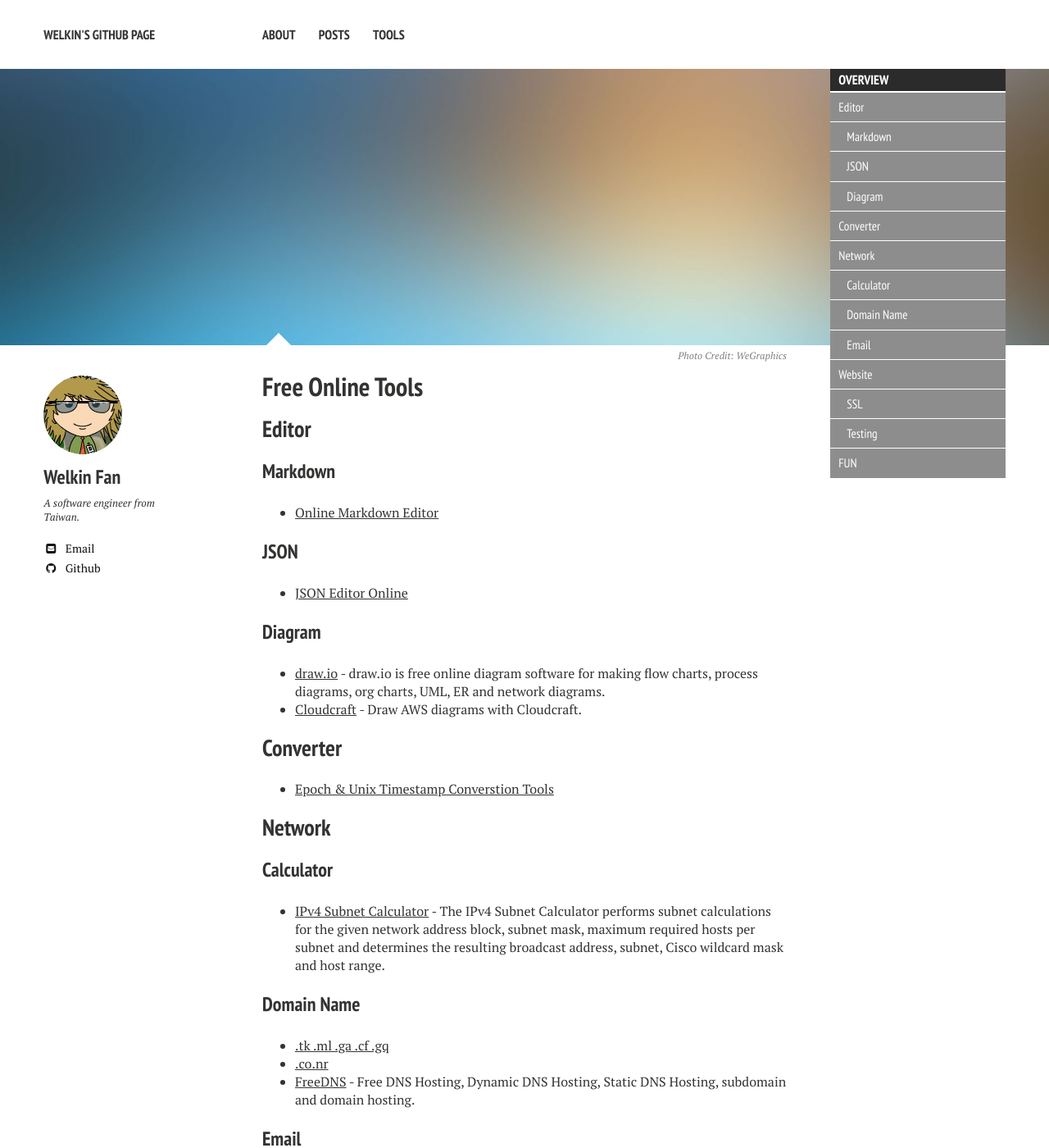
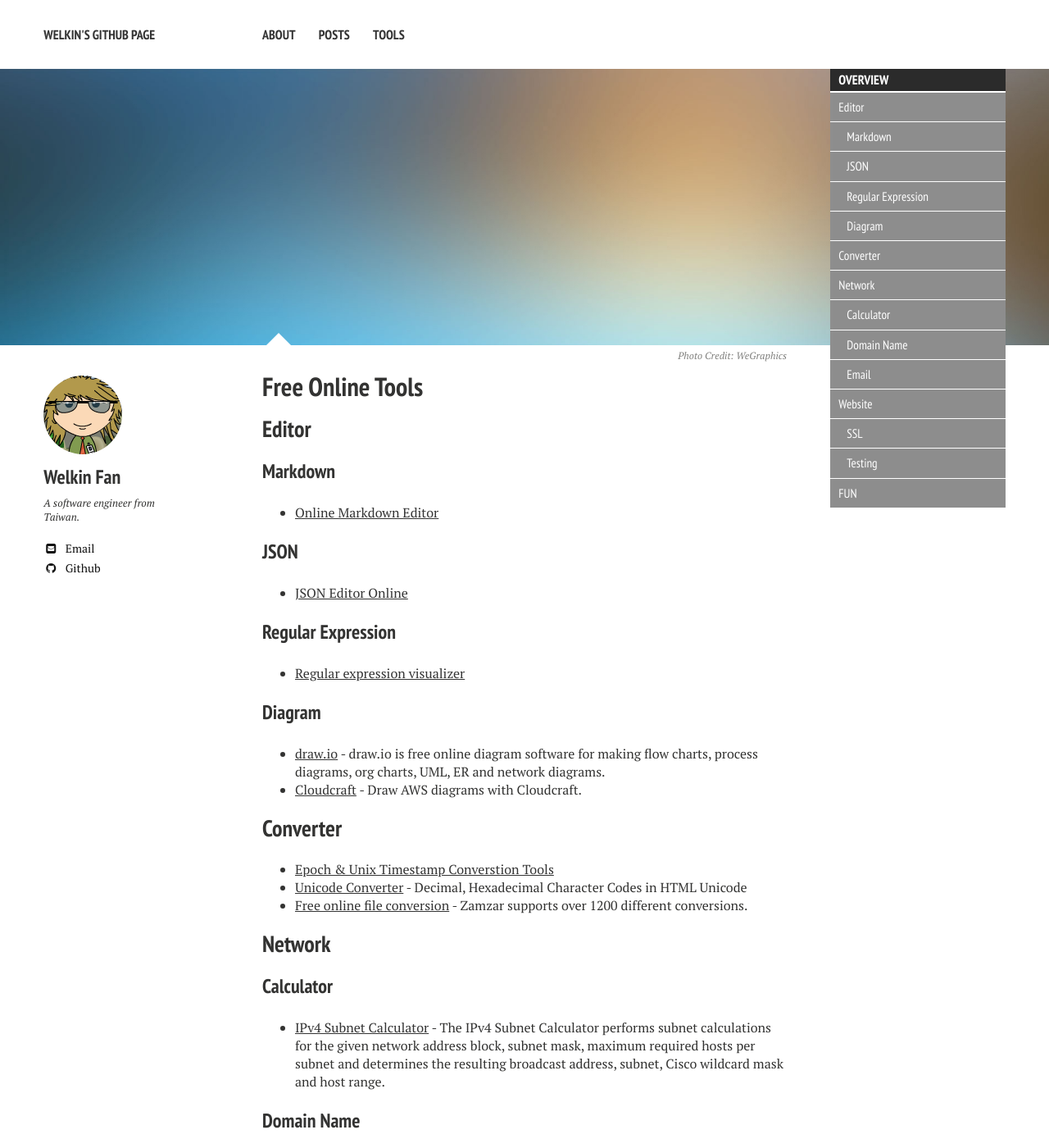
Before and after one commit to welkin872/welkin872.github.io, a Jekyll site: the page built from tools/index.md, in a window 1280 px wide and 1400 px high. Shown: the whole window at 82% size. Built offline with Jekyll 4.4.1, drawn with Linux system fonts in a browser that asks for light colours; nearby versions of some CDN libraries; comment, search, counter and statistics services are not loaded.

Commit message:
Add more online tools.

```diff
--- a/tools/index.md
+++ b/tools/index.md
@@ -29,6 +29,9 @@ image:
 
 * [JSON Editor Online](http://www.jsoneditoronline.org/ "http://www.jsoneditoronline.org/")
 
+### Regular Expression
+* [Regular expression visualizer](https://regexper.com "https://regexper.com")
+
 ### Diagram
 
 * [draw.io](https://www.draw.io/ "https://www.draw.io/") - draw.io is free online diagram software for making flow charts, process diagrams, org charts, UML, ER and network diagrams.
@@ -37,6 +40,8 @@ image:
 ## Converter
 
 * [Epoch & Unix Timestamp Converstion Tools](http://www.epochconverter.com/ "http://www.epochconverter.com/")
+* [Unicode Converter](http://code.cside.com/3rdpage/us/unicode/converter.html "http://code.cside.com/3rdpage/us/unicode/converter.html") - Decimal, Hexadecimal Character Codes in HTML Unicode
+* [Free online file conversion](http://www.zamzar.com/ "http://www.zamzar.com/") - Zamzar supports over 1200 different conversions.
 
 ## Network
 
```
